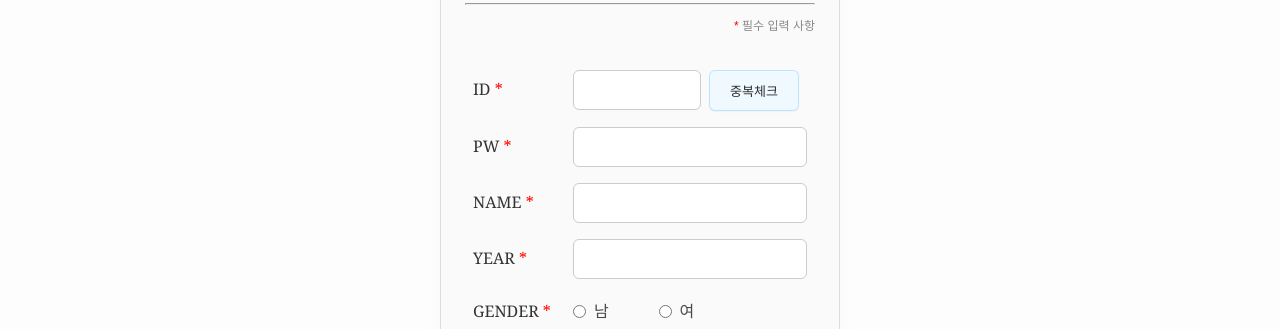
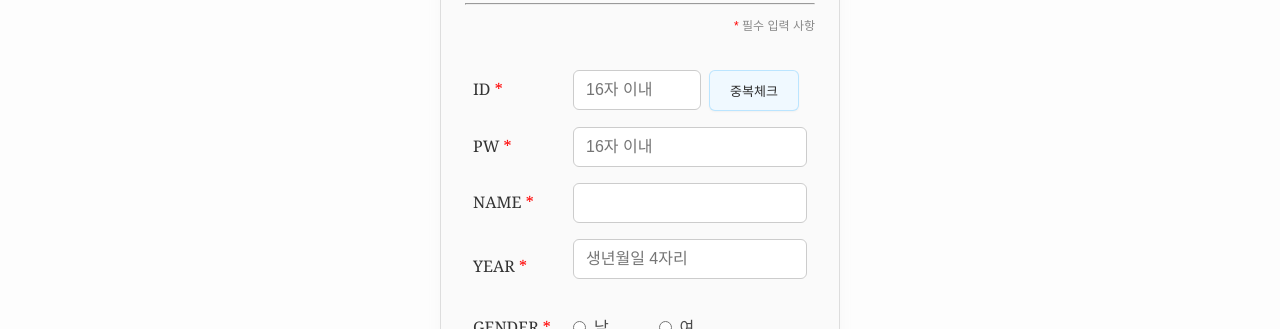
Before and after one commit to oneidsin/withcare_front, a Next.js app: page /login/join in a window 1280 px wide. Shown: the part 332-661 px from the top of the page. Built offline with nearby package versions, Linux system fonts and the light colour scheme; no server answers.

Commit message:
EDIT JOIN

```diff
--- a/src/app/login/join/page.jsx
+++ b/src/app/login/join/page.jsx
@@ -62,6 +62,25 @@ export default function joinPage(){
             return;
         }
 
+        // 출생 연도 체크
+        const year = Number(info.year);
+
+        if (isNaN(year)) {
+            alert("출생연도는 숫자만 입력해주세요.");
+            return;
+        }
+
+        if (year < 1900 || year > 2025) {
+            alert("출생연도는 1900년 이상 2025년 이하로 입력해주세요.");
+            return;
+        }
+
+        // 이메일에 @ 포함되어 있는지 확인
+        if (!info.email.includes('@')) {
+            alert('유효한 이메일 주소를 입력해주세요. (@ 포함 필수)');
+            return;
+        }
+
         // cancer와 stage가 선택되지 않은 경우 해당 필드 제외
         const submitData = {...info};
         if (!submitData.cancer) delete submitData.cancer;
@@ -106,7 +125,8 @@ export default function joinPage(){
                 <tr>
                     <th>ID<span style={{color: "red"}}> *</span></th>
                     <td>
-                        <input type="text" name="id" value={info.id} onChange={input}/>
+                        <input type="text" name="id" value={info.id} onChange={input}
+                               maxLength={16} placeholder={'16자 이내'}/>
                         <button type="button" id="overlay" onClick={overlay}>중복체크</button>
                         <p id="result"></p>
                     </td>
@@ -114,19 +134,21 @@ export default function joinPage(){
                 <tr>
                     <th>PW<span style={{color: "red"}}> *</span></th>
                     <td>
-                        <input type="password" name="pw" value={info.pw} onChange={input}/>
+                        <input type="password" name="pw" value={info.pw} onChange={input}
+                               maxLength={16} placeholder={'16자 이내'}/>
                     </td>
                 </tr>
                 <tr>
                     <th>NAME<span style={{color: "red"}}> *</span></th>
                     <td>
-                        <input type="text" name="name" value={info.name} onChange={input}/>
+                        <input type="text" name="name" value={info.name} onChange={input} maxLength={16}/>
                     </td>
                 </tr>
                 <tr>
                     <th>YEAR<span style={{color: "red"}}> *</span></th>
                     <td>
-                        <input type="text" name="year" value={info.year} onChange={input}/>
+                        <input type="number" name="year" value={info.year} onChange={input}
+                               min="1900" max="2025" placeholder="생년월일 4자리"/>
                     </td>
                 </tr>
                 <tr>
@@ -140,7 +162,8 @@ export default function joinPage(){
                 <tr>
                     <th>EMAIL<span style={{color: "red"}}> *</span></th>
                     <td>
-                        <input type="text" name="email" value={info.email} onChange={input}/>
+                        <input type="text" name="email" value={info.email} onChange={input}
+                            maxLength={50}/>
                     </td>
                 </tr>
                 <tr>
```
